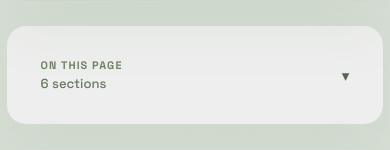
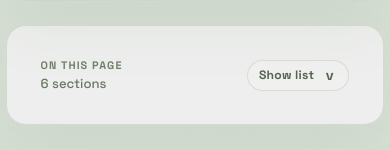
Before and after one commit to NGregguk/NetworkingTraining, a React (Vite) app: page /topics/dns-and-dhcp in a window 390 px wide. Shown: the part 640-790 px from the top of the page. Built offline with nearby package versions, Linux system fonts and the light colour scheme.

Commit message:
Clarify mobile on-page disclosure

```diff
--- a/src/pages/RevisionPage.tsx
+++ b/src/pages/RevisionPage.tsx
@@ -89,8 +89,14 @@ export default function RevisionPage() {
                 {topicLinks.length} topics
               </span>
             </span>
-            <span className="on-this-page-chevron" aria-hidden="true">
-              ▾
+            <span className="on-this-page-summary-action" aria-hidden="true">
+              <span className="on-this-page-state on-this-page-state-closed">
+                Show list
+              </span>
+              <span className="on-this-page-state on-this-page-state-open">
+                Hide list
+              </span>
+              <span className="on-this-page-chevron">v</span>
             </span>
           </summary>
           <nav className="on-this-page-mobile-body" aria-label="On this page">
--- a/src/pages/TopicPage.tsx
+++ b/src/pages/TopicPage.tsx
@@ -113,8 +113,14 @@ export default function TopicPage() {
                 {sectionLinks.length} sections
               </span>
             </span>
-            <span className="on-this-page-chevron" aria-hidden="true">
-              ▾
+            <span className="on-this-page-summary-action" aria-hidden="true">
+              <span className="on-this-page-state on-this-page-state-closed">
+                Show list
+              </span>
+              <span className="on-this-page-state on-this-page-state-open">
+                Hide list
+              </span>
+              <span className="on-this-page-chevron">v</span>
             </span>
           </summary>
           <nav className="on-this-page-mobile-body" aria-label="On this page">
--- a/src/styles.css
+++ b/src/styles.css
@@ -989,6 +989,14 @@ p {
   padding: 1rem 1.1rem;
   cursor: pointer;
   list-style: none;
+  transition:
+    background-color 180ms ease,
+    border-color 180ms ease;
+}
+
+.on-this-page-summary:hover,
+.on-this-page-summary:focus-visible {
+  background: var(--panel-bg);
 }
 
 .on-this-page-summary::-webkit-details-marker {
@@ -1013,9 +1021,43 @@ p {
   font-weight: 500;
 }
 
+.on-this-page-summary-action {
+  display: inline-flex;
+  align-items: center;
+  gap: 0.5rem;
+  padding: 0.42rem 0.68rem;
+  border: 1px solid var(--border);
+  border-radius: 999px;
+  background: var(--reference-bg);
+  color: var(--accent-strong);
+  font-family: var(--font-display);
+  font-size: 0.76rem;
+  font-weight: 600;
+  letter-spacing: 0.02em;
+  white-space: nowrap;
+  flex-shrink: 0;
+}
+
+.on-this-page-state-open {
+  display: none;
+}
+
+.on-this-page-mobile[open] .on-this-page-state-closed {
+  display: none;
+}
+
+.on-this-page-mobile[open] .on-this-page-state-open {
+  display: inline;
+}
+
 .on-this-page-chevron {
   color: var(--accent-strong);
-  font-size: 0.95rem;
+  display: inline-flex;
+  align-items: center;
+  justify-content: center;
+  width: 0.95rem;
+  font-size: 0.9rem;
+  line-height: 1;
   transition: transform 180ms ease;
 }
 
```
